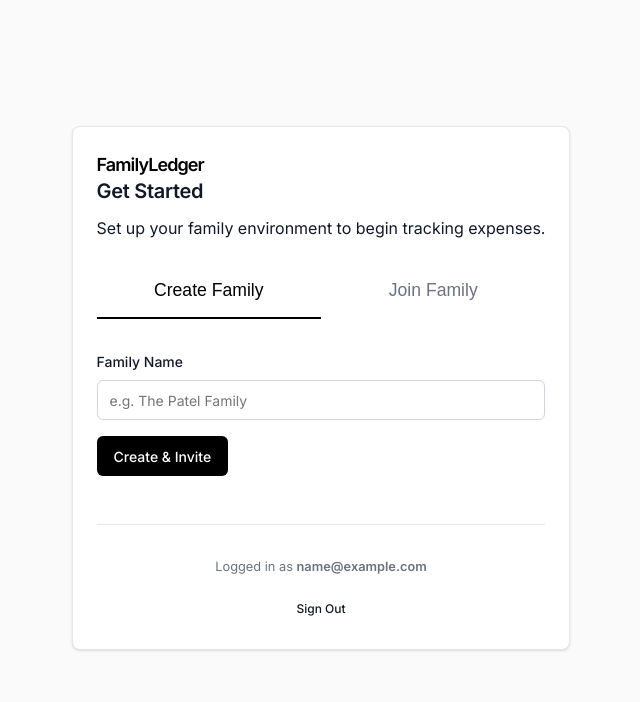
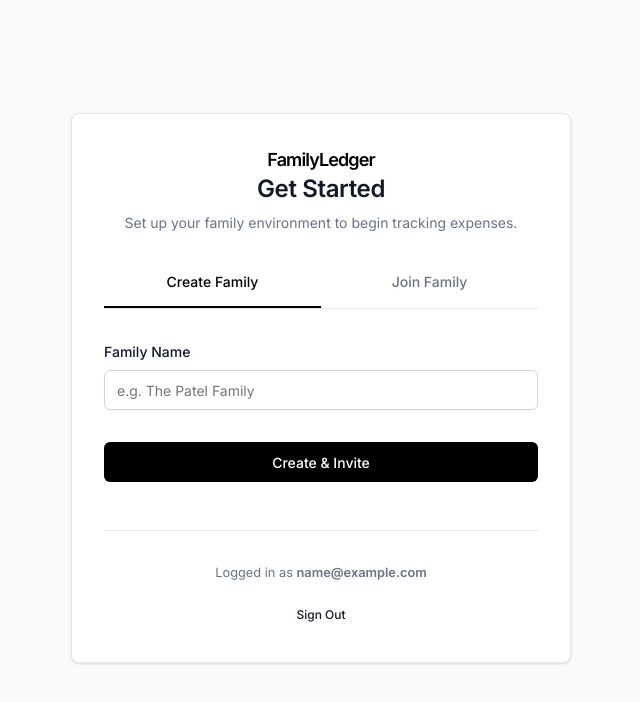
Before and after one commit to pushparajsinh2211/finance-tracker, an Angular app in the folder frontend/: page /onboarding in a window 1280 px wide. Shown: the top 702 px of the page, without its empty margins (319-959 px from the left). Built offline with nearby package versions, Linux system fonts and the light colour scheme; no server answers; sample sign-in values are in the browser's storage.

Commit message:
feat: implement Supabase JWT authentication in backend and add frontend auth interceptor with onboarding styles

```diff
--- a/frontend/src/app/auth/auth.interceptor.ts
+++ b/frontend/src/app/auth/auth.interceptor.ts
@@ -1,14 +1,13 @@
-import { HttpInterceptorFn } from '@angular/common/http';
+import { HttpInterceptorFn, HttpRequest, HttpHandlerFn, HttpEvent } from '@angular/common/http';
 import { inject } from '@angular/core';
 import { AuthService } from './auth.service';
+import { Observable } from 'rxjs';
 
-export const authInterceptor: HttpInterceptorFn = (req, next) => {
+export const authInterceptor: HttpInterceptorFn = (req: HttpRequest<unknown>, next: HttpHandlerFn): Observable<HttpEvent<unknown>> => {
   const authService = inject(AuthService);
   const token = authService.getAuthToken();
 
-    // If we have a valid token and it's not a login/register request, clone the request and add the header
-    if (token && token !== 'null' && token !== 'undefined' && !req.url.includes('/api/auth/')) {
-        console.log(`[AuthInterceptor] Attaching token to: ${req.url}`);
+  if (token) {
     const cloned = req.clone({
       setHeaders: {
         Authorization: `Bearer ${token}`
@@ -17,6 +16,5 @@ export const authInterceptor: HttpInterceptorFn = (req, next) => {
     return next(cloned);
   }
 
-    console.log(`[AuthInterceptor] Skipping token for: ${req.url} (Token found: ${!!token})`);
   return next(req);
 };
--- a/frontend/src/app/onboarding/onboarding.component.css
+++ b/frontend/src/app/onboarding/onboarding.component.css
@@ -3,13 +3,35 @@
     align-items: center;
     justify-content: center;
     min-height: 100vh;
-    padding: 1rem;
+    padding: var(--space-6);
+    background-color: var(--bg-page);
+}
+
+.auth-panel {
+    width: 100%;
+    max-width: 480px;
+    padding: var(--space-8);
+}
+
+.auth-header {
+    text-align: center;
+    margin-bottom: var(--space-8);
+}
+
+.auth-header h2 {
+    font-size: var(--text-2xl);
+    margin-bottom: var(--space-2);
+}
+
+.auth-header p {
+    color: var(--text-muted);
+    font-size: var(--text-sm);
 }
 
 .tabs {
     display: flex;
-    margin-bottom: 2rem;
-    border-bottom: 1px solid var(--border-color);
+    margin-bottom: var(--space-8);
+    border-bottom: 1px solid var(--border-subtle);
 }
 
 .tab-btn {
@@ -17,10 +39,10 @@
     background: transparent;
     color: var(--text-muted);
     border: none;
-    font-family: 'Outfit', sans-serif;
-    font-size: 1.1rem;
+    font-family: inherit;
+    font-size: var(--text-sm);
     font-weight: 500;
-    padding: 1rem;
+    padding: var(--space-4);
     cursor: pointer;
     transition: var(--transition);
     border-bottom: 2px solid transparent;
@@ -34,3 +56,17 @@
 .tab-btn:hover:not(.active) {
     color: var(--text-main);
 }
+
+.animate-fade-in {
+    animation: fadeIn 0.4s ease-out;
+}
+
+@keyframes fadeIn {
+    from { opacity: 0; transform: translateY(10px); }
+    to { opacity: 1; transform: translateY(0); }
+}
+
+.btn-block {
+    width: 100%;
+    margin-top: var(--space-4);
+}
```
Also changed, not shown: 1 other file (tests, documents, lock files or other folders). Lines whose indentation alone changed are shown as unchanged.
